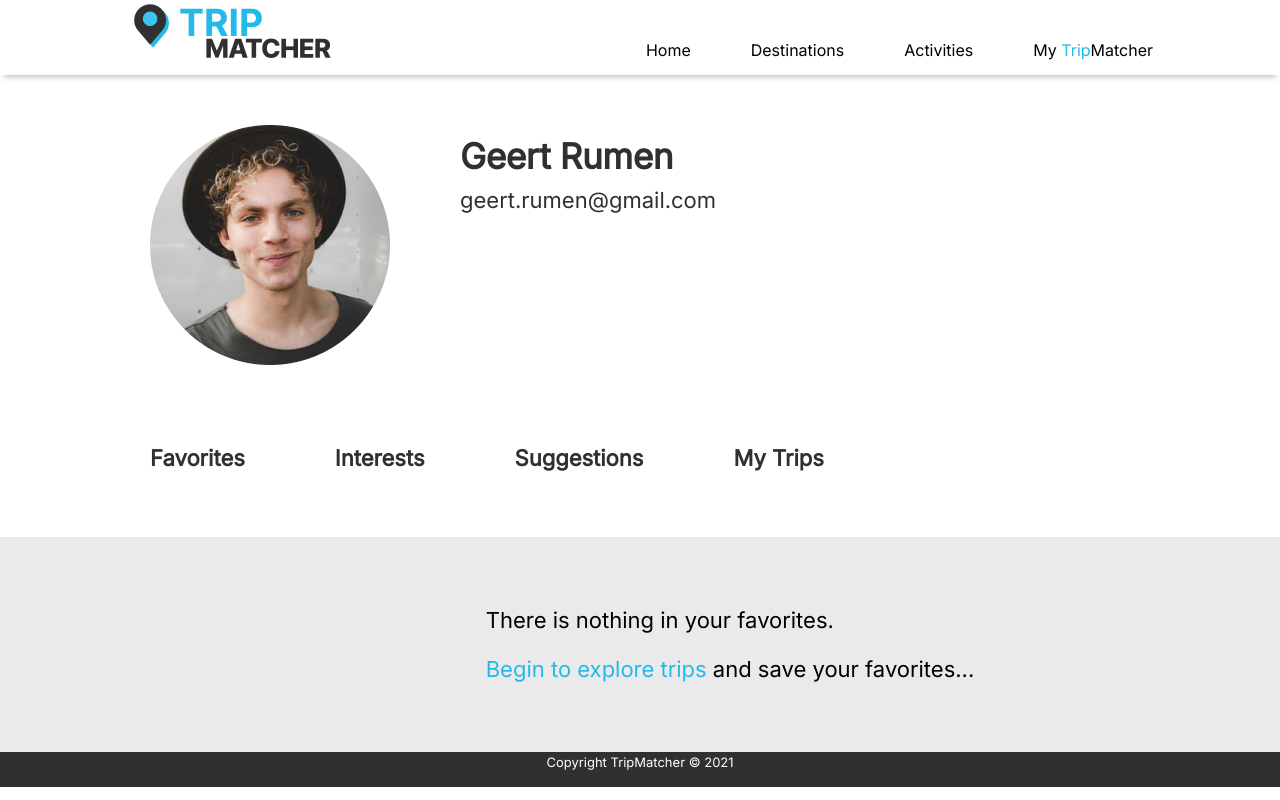
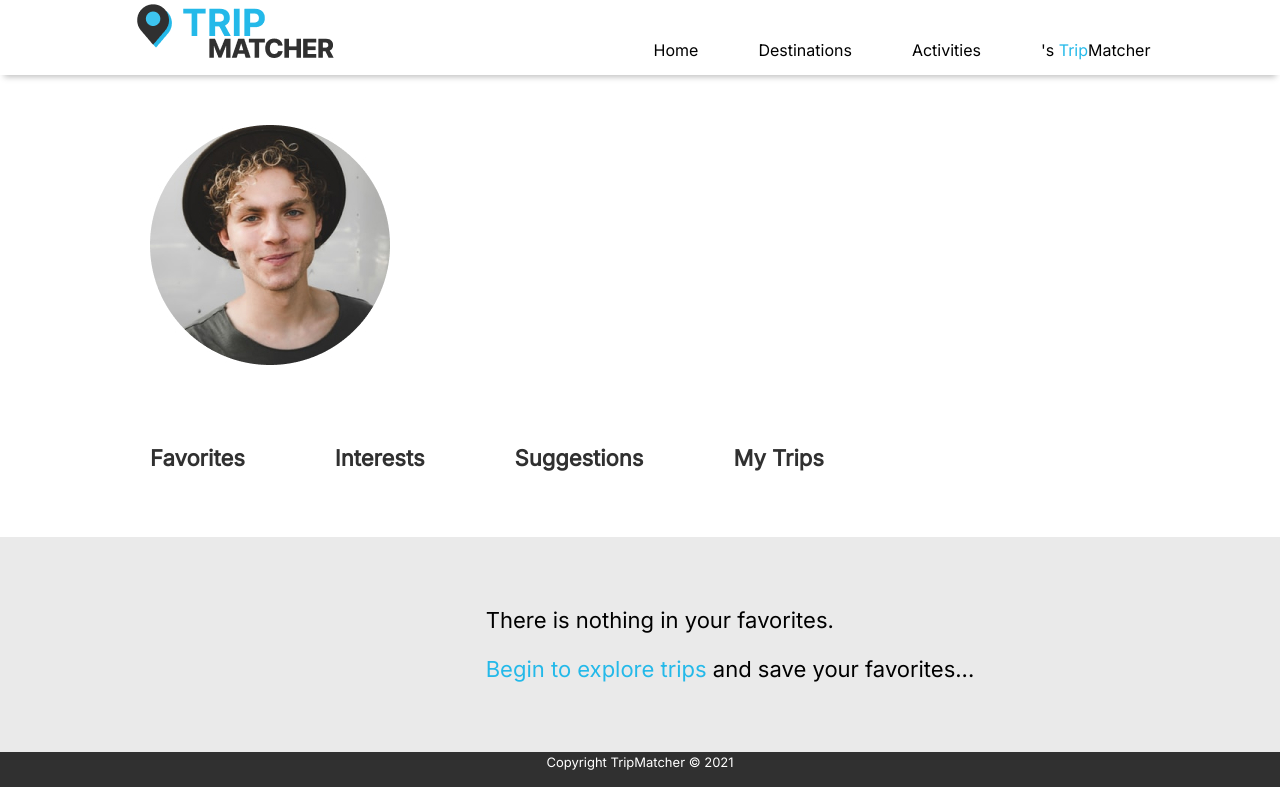
Before and after one commit to WouterSwerts/TripMatcher, an Angular app in the folder TripMatcher/: page /personalPage in a window 1280 px wide. Shown: the top 800 px of the page. Built offline with nearby package versions, Linux system fonts and the light colour scheme.

Commit message:
sessionStorage works

```diff
--- /dev/null
+++ b/TripMatcher/src/app/credentials.service.ts
@@ -0,0 +1,12 @@
+import { Injectable } from '@angular/core';
+
+@Injectable({
+  providedIn: 'root'
+})
+export class CredentialsService {
+
+  constructor() { }
+
+  userEmail = localStorage.getItem('userEmail');
+  userName = localStorage.getItem('userName');
+}
--- a/TripMatcher/src/app/login/login.component.ts
+++ b/TripMatcher/src/app/login/login.component.ts
@@ -23,6 +23,8 @@ export class LoginComponent implements OnInit {
 
   users = [];
 
+  userEmail = sessionStorage.getItem('userEmail');
+
   constructor(public databaseService: DatabaseService, public topersonalpage: TopersonalpageService, public overlay: OverlayComponent) { }
 
   ngOnInit(): void {
@@ -36,7 +38,8 @@ export class LoginComponent implements OnInit {
       if (this.apiLogin.email == this.loginFormulier.controls.Lemail.value && this.apiLogin.password == this.loginFormulier.controls.Lpassword.value) {
 
         this.overlay.closeOverlay();
-
+        localStorage.setItem('userEmail', this.apiLogin.email);
+        localStorage.setItem('userName', this.apiLogin.name);
         this.topersonalpage.toPersonalPage();
 
       } else {
--- a/TripMatcher/src/app/navbar/navbar.component.html
+++ b/TripMatcher/src/app/navbar/navbar.component.html
@@ -4,7 +4,7 @@
     <a routerLink="">Home</a>
     <a routerLink="">Destinations</a>
     <a routerLink="">Activities</a>
-    <a routerLink="">My <span class="blauwTrip">Trip</span>Matcher</a>
+    <a routerLink="">{{userName}}'s <span class="blauwTrip">Trip</span>Matcher</a>
   </div>
 </div>
 
--- a/TripMatcher/src/app/navbar/navbar.component.ts
+++ b/TripMatcher/src/app/navbar/navbar.component.ts
@@ -1,4 +1,6 @@
 import { Component, OnInit } from '@angular/core';
+
+import { CredentialsService } from '../credentials.service';
 
 @Component({
   selector: 'app-navbar',
@@ -11,7 +13,7 @@ export class NavbarComponent implements OnInit {
 
   openClose = false;
 
-  constructor() { }
+  constructor(public credentials: CredentialsService) { }
 
   ngOnInit(): void {
   }
@@ -25,4 +27,6 @@ export class NavbarComponent implements OnInit {
     this.openClose = false;
   }
 
+  userName = this.credentials.userName;
+
 }
--- a/TripMatcher/src/app/personal-page/personal-page.component.html
+++ b/TripMatcher/src/app/personal-page/personal-page.component.html
@@ -2,8 +2,8 @@
   <div class="profileHeader">
     <img src="assets/img/profilePics/geert.jpg" alt="personal pic">
     <div class="profileHeaderTitle">
-      <h5>Geert Rumen</h5>
-      <p>geert.rumen@gmail.com</p>
+      <h5>{{userName}}</h5>
+      <p>{{userEmail}}</p>
     </div>
   </div>
   <div class="profileNavigation">
--- a/TripMatcher/src/app/personal-page/personal-page.component.ts
+++ b/TripMatcher/src/app/personal-page/personal-page.component.ts
@@ -1,4 +1,5 @@
 import { Component, Input, OnInit } from '@angular/core';
+import { CredentialsService } from '../credentials.service';
 
 @Component({
   selector: 'app-personal-page',
@@ -11,9 +12,12 @@ export class PersonalPageComponent implements OnInit {
 
 
 
-  constructor() { }
+  constructor(public credentials: CredentialsService) { }
 
   ngOnInit(): void {
   }
 
+  userEmail = this.credentials.userEmail;
+  userName = this.credentials.userName;
+
 }
```
Also changed, not shown: 1 other file (tests, documents, lock files or other folders).
